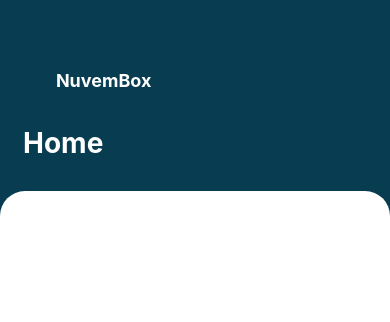
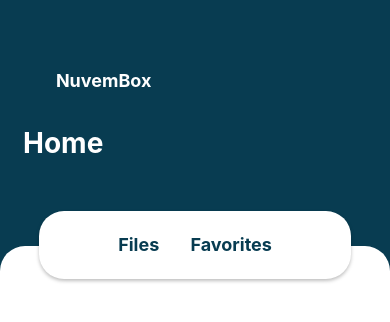
Before and after one commit to VitorMarins/NuvemBox, a React Native app in the folder Front_Mobile/: screen /Dashboard in a window 390 px wide. Shown: the top 322 px of the page. Built offline with nearby package versions, Linux system fonts and the light colour scheme; some icons are missing.

Commit message:
feat(Dashboard): update layout and styles for improved UI

```diff
--- a/Front_Mobile/src/pages/Dashboard/Dashboard.js
+++ b/Front_Mobile/src/pages/Dashboard/Dashboard.js
@@ -2,7 +2,6 @@ import React from 'react';
 import {
   View,
   Text,
-  TextInput,
   TouchableOpacity
 } from 'react-native';
 import * as Animatable from 'react-native-animatable';
@@ -16,6 +15,16 @@ export default function Dashboard() {
         <Navbar />
         <Text style={styles.message}>Home</Text>
       </Animatable.View>
+      <Animatable.View animation="fadeInUp" style={styles.containerUsed}>
+        <TouchableOpacity style={styles.buttonTranparent} onPress={() => { console.log('Files pressed') }}>
+          <Text style={styles.buttonText}>Files</Text>
+        </TouchableOpacity>
+
+        <TouchableOpacity style={[styles.buttonTranparent, { marginLeft: '0%' }]} onPress={() => { console.log('Favorites pressed') }}>
+          <Text style={styles.buttonText}>Favorites</Text>
+        </TouchableOpacity>
+
+      </Animatable.View>
       <Animatable.View animation="fadeInUp" style={styles.containerMain}>
 
       </Animatable.View>
--- a/Front_Mobile/src/pages/Dashboard/DashboardStyles.js
+++ b/Front_Mobile/src/pages/Dashboard/DashboardStyles.js
@@ -1,24 +1,24 @@
 import { StyleSheet } from 'react-native';
 
-import { corPrincipal, corSecundaria, corTerciaria, corQuaternaria } from '../../constants/colors';
+import { corPrincipal, corTerciaria } from '../../constants/colors';
 
 const styles = StyleSheet.create({
   container: {
     flex: 1,
-    backgroundColor: corPrincipal
+    backgroundColor: corPrincipal,
   },
   containerHeader: {
     marginTop: '14%',
-    marginBottom: '8%',
+    marginBottom: '22%',
     marginEnd: '1%',
-    marginStart: '1%'
+    marginStart: '1%',
   },
   message: {
     marginTop: '5%',
     marginStart: '5%',
     fontSize: 28,
     fontWeight: 'bold',
-    color: '#FFF'
+    color: '#FFF',
   },
   containerMain: {
     flex: 1,
@@ -26,38 +26,54 @@ const styles = StyleSheet.create({
     borderTopLeftRadius: 25,
     borderTopRightRadius: 25,
     paddingStart: '5%',
-    paddingEnd: '5%'
+    paddingEnd: '5%',
   },
-  title: {
-    fontSize: 20,
-    marginTop: 28,
-  },
-  input: {
-    borderBottomWidth: 1,
-    height: 40,
-    marginBottom: 12,
-    fontSize: 16
+  containerUsed: {
+    position: 'absolute',
+    top: '25%',
+    width: '80%',
+    height: '8%',
+    alignSelf: 'flex-start',
+    flexDirection: 'row',
+    justifyContent: 'center',
+    alignItems: 'center',
+    flexWrap: 'nowrap',
+    backgroundColor: '#FFF',
+    borderRadius: 25,
+    marginHorizontal: '10%',
+    shadowColor: '#000',
+    shadowOffset: {
+      width: 0,
+      height: 2,
+    },
+    shadowOpacity: 0.25,
+    shadowRadius: 3.84,
+    elevation: 5,
+    zIndex: 1,
   },
   button: {
-    backgroundColor: corPrincipal,
-    width: '100%',
-    borderRadius: 4,
-    paddingVertical: 8,
-    marginTop: 14,
-    justifyContent: 'center',
-    alignItems: 'center'
+    paddingVertical: '5%',
+    paddingHorizontal: '5%',
+    backgroundColor: corTerciaria,
+    borderRadius: 25,
+    shadowColor: '#000',
+    shadowOffset: {
+      width: 0,
+      height: 2,
+    },
+    shadowOpacity: 0.25,
+    shadowRadius: 3.84,
+    elevation: 5,
+    zIndex: 1,
+  },
+  buttonTranparent: {
+    paddingVertical: '5%',
+    paddingHorizontal: '5%',
   },
   buttonText: {
-    color: '#FFF',
     fontSize: 18,
-    fontWeight: 'bold'
-  },
-  buttonRegister: {
-    marginTop: 14,
-    alignSelf: 'center'
-  },
-  registerText: {
-    color: '#a1a1a1'
+    fontWeight: 'bold',
+    color: corPrincipal,
   }
 });
 
```
